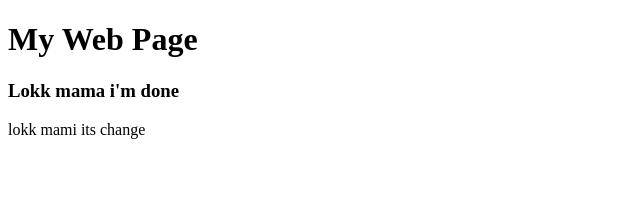
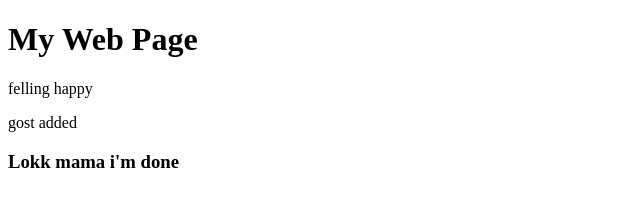
Before and after one commit to Yonline247/my-first-website, a plain HTML site: page index.html in a window 1280 px wide. Shown: the whole page, without its empty margins (0-640 px from the left). Drawn offline with Linux system fonts and the light colour scheme.

Commit message:
learned new

```diff
--- a/index.html
+++ b/index.html
@@ -5,11 +5,12 @@
     <meta name="viewport" content="width=device-width, initial-scale=1.0">
     <title>My first webpage</title>
     <h1> My Web Page </h1>
+
+    <p> felling happy</p>
+    <p>gost added</p>
     <h3> Lokk mama i'm done</h3>
-    <h3:> lokk mami its change</h3:>
 
 </head>
 <body>
 
 </body>
-</html>
```
